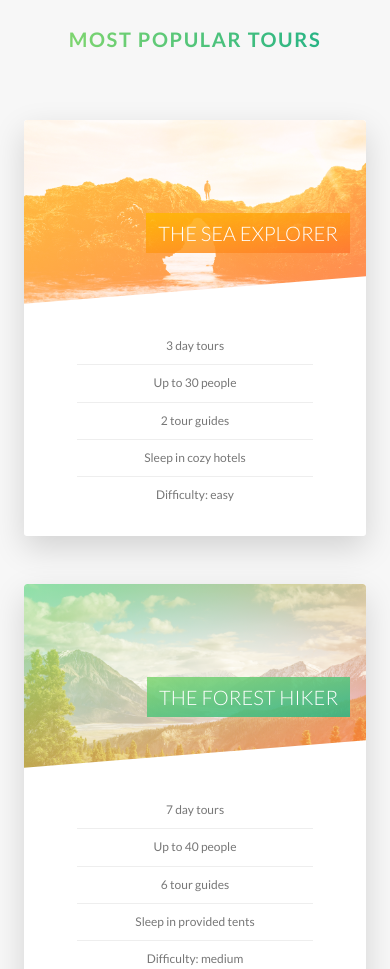
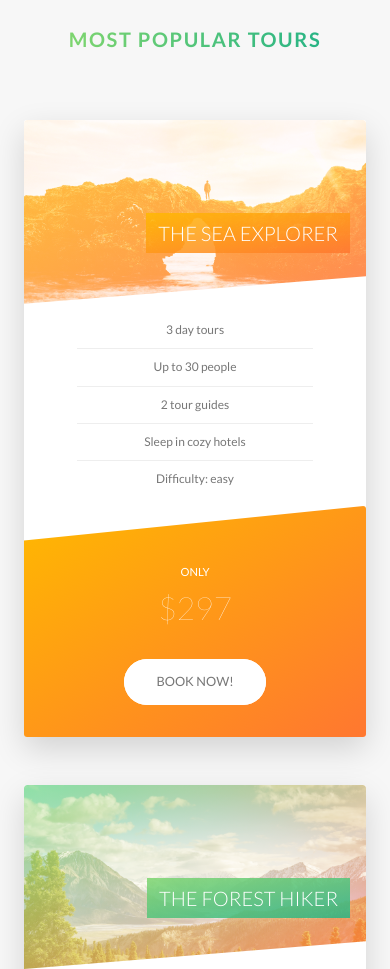
Before and after one commit to Tskhvedadze/natours, a website: page index.html in a window 390 px wide. Shown: the part 2600-3569 px from the top of the page. Drawn offline with Linux system fonts and the light colour scheme.

Commit message:
completed sections responsive designe

```diff
--- a/sass/components/_card.scss
+++ b/sass/components/_card.scss
@@ -179,4 +179,48 @@
         font-size: 6rem;
         font-weight: 100;
     }
+
+    @include respond(tab-port) {
+        height: auto;
+        border-radius: 3px;
+        background-color: $color-white;
+        box-shadow: 0 1.5rem 4rem rgba($color-black, 0.15);
+
+        &__side {
+            height: auto;
+            position: relative;
+            box-shadow: none;
+
+            &--back {
+                transform: rotateY(0);
+                clip-path: polygon(0 15%, 100% 0, 100% 100%, 0 100%);
+            }
+        }
+
+        &:hover &__side--front {
+            transform: rotateY(0);
+        }
+
+        &__details {
+            padding: 1rem 3rem;
+        }
+
+        //  BACK SIDE STYLING
+        &__cta {
+            position: relative;
+            top: 0;
+            left: 0;
+            transform: translate(0);
+            width: 100%;
+            padding: 7rem 4rem 4rem 4rem;
+        }
+
+        &__price-box {
+            margin-bottom: 3rem;
+        }
+
+        &__price-value {
+            font-size: 4rem;
+        }
+    }
 }
--- a/sass/components/_form.scss
+++ b/sass/components/_form.scss
@@ -15,6 +15,10 @@
         width: 85%;
         display: block;
         transition: all 0.4s;
+
+        @include respond(tab-port) {
+            width: 100%;
+        }
 
         &:focus {
             outline: none;
@@ -49,6 +53,11 @@
     &__radio-group {
         width: 49%;
         display: inline-block;
+
+        @include respond(tab-port) {
+            width: 100%;
+            margin-bottom: 2rem;
+        }
     }
 
     &__radio-input {
--- a/sass/components/_story.scss
+++ b/sass/components/_story.scss
@@ -13,6 +13,16 @@
         transform: skewX(12deg);
     }
 
+    @include respond(tab-port) {
+        width: 100%;
+        padding: 4rem;
+        padding-left: 7rem;
+    }
+
+    @include respond(phone) {
+        transform: skewX(0);
+    }
+
     &__shape {
         width: 15rem;
         height: 15rem;
@@ -21,6 +31,10 @@
         clip-path: circle(50% at 50% 50%);
         transform: translateX(-3rem) skewX(12deg);
         position: relative;
+
+        @include respond(phone) {
+            transform: translateX(-3rem) skewX(0);
+        }
     }
 
     &__img {
@@ -32,6 +46,10 @@
 
     &__text {
         transform: skewX(12deg);
+
+        @include respond(phone) {
+            transform: skewX(0);
+        }
     }
 
     &__caption {
--- a/sass/pages/_home.scss
+++ b/sass/pages/_home.scss
@@ -70,10 +70,37 @@
     border-radius: 3px;
     box-shadow: 0 1.5 4rem rgba($color-black, 0.2);
 
-    height: 50rem;
+    @include respond(tab-land) {
+        background-image: linear-gradient(
+                105deg,
+                rgba($color-white, 0.9) 0%,
+                rgba($color-white, 0.9) 65%,
+                transparent 65%
+            ),
+            url(../../img/nat-10.jpg);
+        background-size: cover;
+    }
+
+    @include respond(tab-port) {
+        background-image: linear-gradient(
+                to right,
+                rgba($color-white, 0.9) 0%,
+                rgba($color-white, 0.9) 100%
+            ),
+            url(../../img/nat-10.jpg);
+        background-size: cover;
+    }
 
     &__form {
         width: 50%;
         padding: 6rem;
+
+        @include respond(tab-land) {
+            width: 65%;
+        }
+
+        @include respond(tab-port) {
+            width: 100%;
+        }
     }
 }
```
Also changed, not shown: css/style.css.
